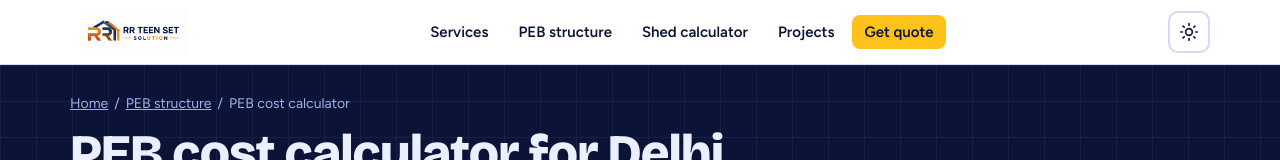
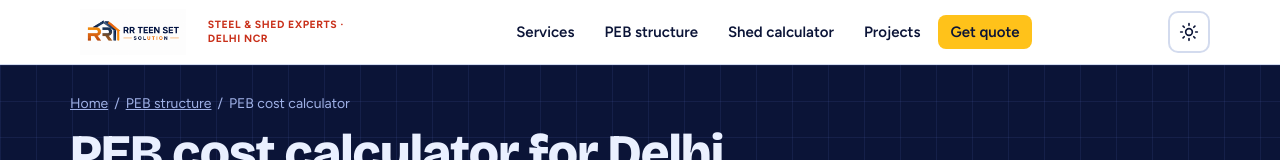
Before and after one commit to vigupta9246/RR-TEEN-SET-SOLUTION, a plain HTML site: page peb-cost-calculator.html in a window 1280 px wide. Shown: the top 160 px of the page. Drawn offline with nearby package versions, Linux system fonts and the light colour scheme; no server answers.

Commit message:
PEB calculator: add 'Steel & Shed Experts · Delhi NCR' tagline next to logo like other pages

```diff
--- a/peb-cost-calculator.html
+++ b/peb-cost-calculator.html
@@ -127,6 +127,11 @@ a{color:var(--blue)}
 .top .wrap{display:flex;align-items:center;justify-content:space-between;gap:16px;height:64px}
 .brand{display:flex;align-items:center;background:#fff;border-radius:10px;padding:4px 10px}
 .brand img{height:46px;width:auto}
+.brandwrap{display:flex;align-items:center;gap:12px;min-width:0}
+.logo-tag{font-size:10.5px;color:#c9301a;text-transform:uppercase;letter-spacing:.6px;line-height:1.35;max-width:160px;font-weight:800}
+[data-theme="dark"] .logo-tag{color:#FF8A70}
+@media (max-width:640px){.brandwrap{gap:8px}.logo-tag{font-size:8.5px;letter-spacing:.4px;max-width:105px}}
+@media (max-width:350px){.logo-tag{display:none}}
 .nav{display:flex;gap:6px;align-items:center;list-style:none}
 .hb{display:flex;align-items:center;gap:8px}
 .icon-btn{width:42px;height:42px;border-radius:10px;border:2px solid var(--line);background:var(--card);color:var(--ink);display:grid;place-items:center;cursor:pointer}
@@ -382,7 +387,7 @@ footer .legal{margin-top:28px;border-top:1px solid rgba(159,176,230,.2);padding-
 
 <header class="top">
   <div class="wrap">
-    <a class="brand" href="index.html" aria-label="R.R Teen Set Solution home"><img src="images/rr-logo-original.png" alt="R.R Teen Set Solution logo" width="400" height="174"></a>
+    <div class="brandwrap"><a class="brand" href="index.html" aria-label="R.R Teen Set Solution home"><img src="images/rr-logo-original.png" alt="R.R Teen Set Solution logo" width="400" height="174"></a><span class="logo-tag">Steel &amp; Shed Experts · Delhi NCR</span></div>
     <nav aria-label="Main">
     <ul class="nav" id="nav">
       <li><a href="services.html">Services</a></li>
```
